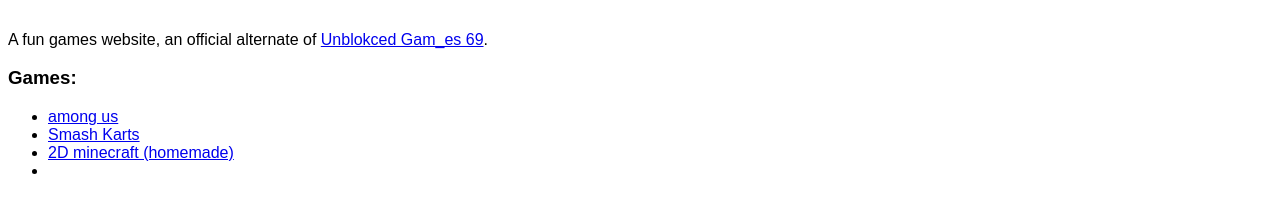
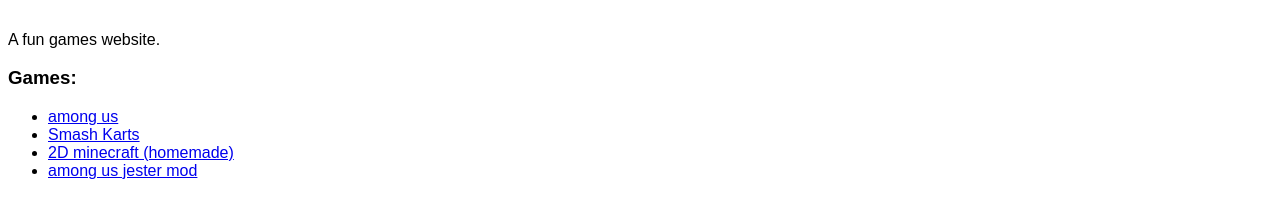
Before and after one commit to cool-user1481/games96, a plain HTML site: page index.html in a window 1280 px wide. Shown: the part 424-642 px from the top of the page. Drawn offline with Linux system fonts and the light colour scheme.

Commit message:
Update index.html

```diff
--- a/index.html
+++ b/index.html
@@ -39,13 +39,13 @@
 </div>
 <br>
 <div class="sans">
-<p>A fun games website, an official alternate of <a href="https://sites.google.com/student.munster.us/games">Unblokced Gam_es 69</a>.</p>
+<p>A fun games website.</p>
 <h3>Games:</h3>
     <ul>
       <li><a href="/among-us.html">among us</a></li>
       <li><a href="/smash-karts.html">Smash Karts</a></li>
       <li><a href="/2d-minecraft.html">2D minecraft (homemade)</a></li>
-      <li><a></a></li>
+      <li><a href=/among-us-jester-mod.html>among us jester mod</a></li>
     </ul>
 </div>
     </body>
```
